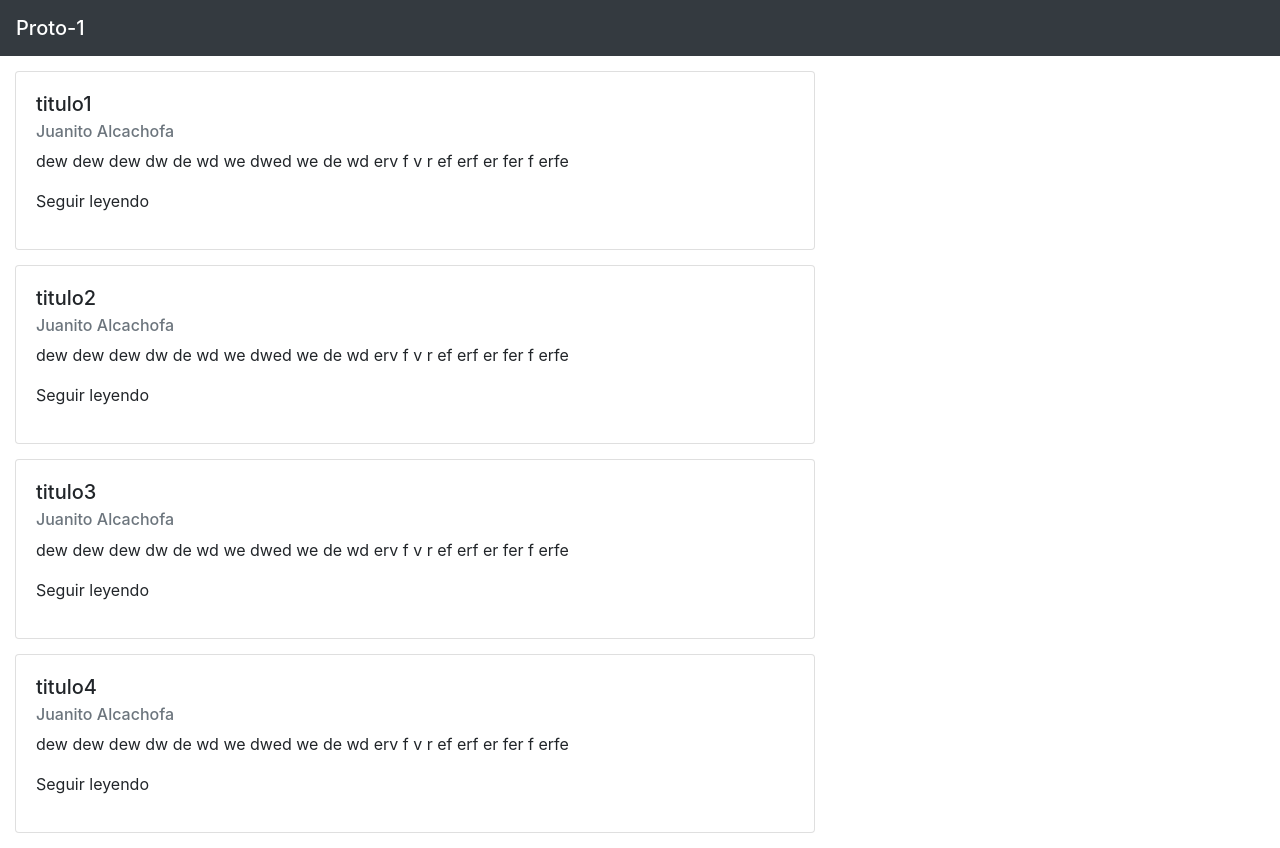
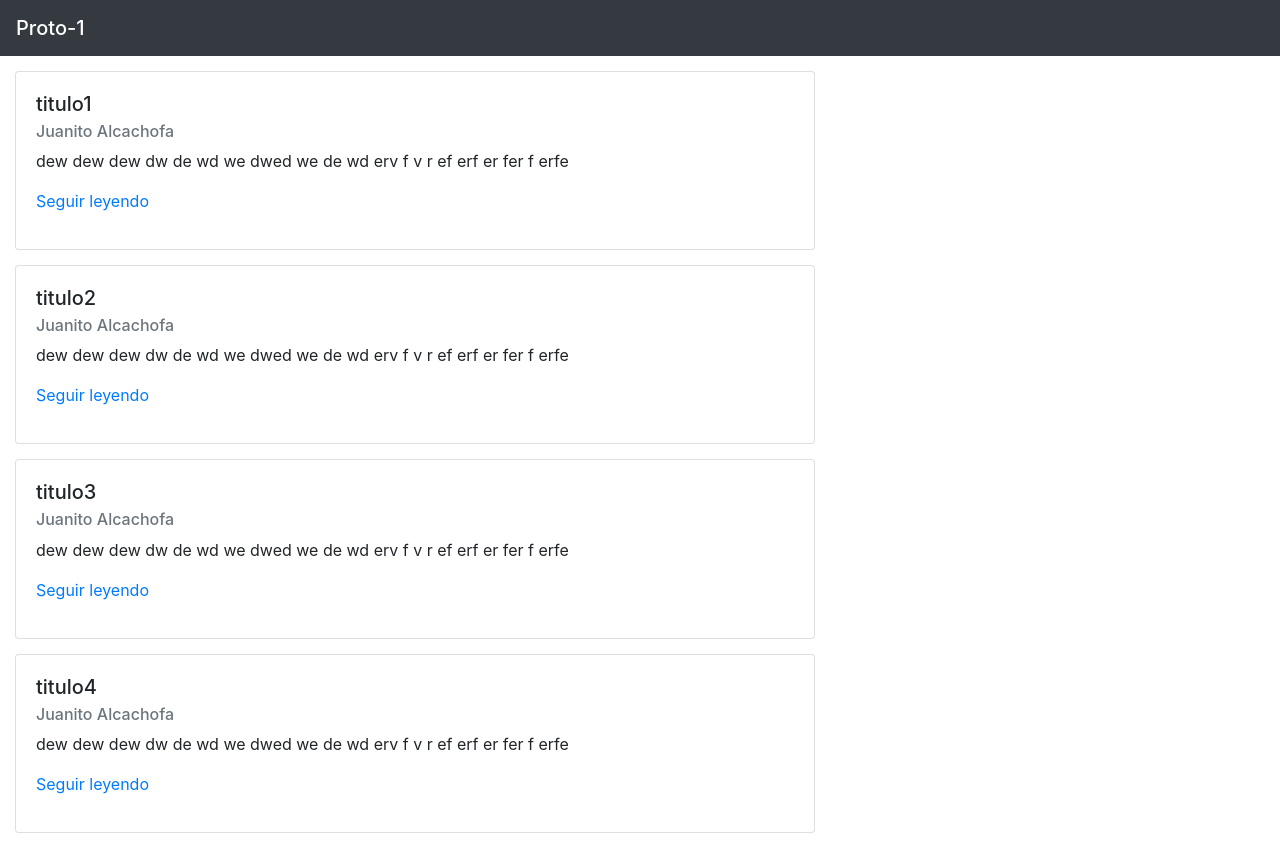
Before and after one commit to DaveDev87/proto1, a React (Create React App) app: page / in a window 1280 px wide. Built offline with nearby package versions, Linux system fonts and the light colour scheme.

Commit message:
casi el home

```diff
--- a/src/components/CardNoticia.js
+++ b/src/components/CardNoticia.js
@@ -1,4 +1,5 @@
 import React from "react";
+import { Link } from "react-router-dom";
 
 export default function CardNoticia(props) {
   return (
@@ -7,7 +8,9 @@ export default function CardNoticia(props) {
         <h5 className="card-title">{props.props.title}</h5>
         <h6 className="card-subtitle mb-2 text-muted">{props.props.author}</h6>
         <p className="card-text">{props.props.body}</p>
-        <p>Seguir leyendo</p>
+        <Link to={`/Noticia/${props.props.id}`}>
+          <p>Seguir leyendo</p>
+        </Link>
       </div>
     </div>
   );
```
Also changed, not shown: src/views/Home.js (+4 -7 lines).
